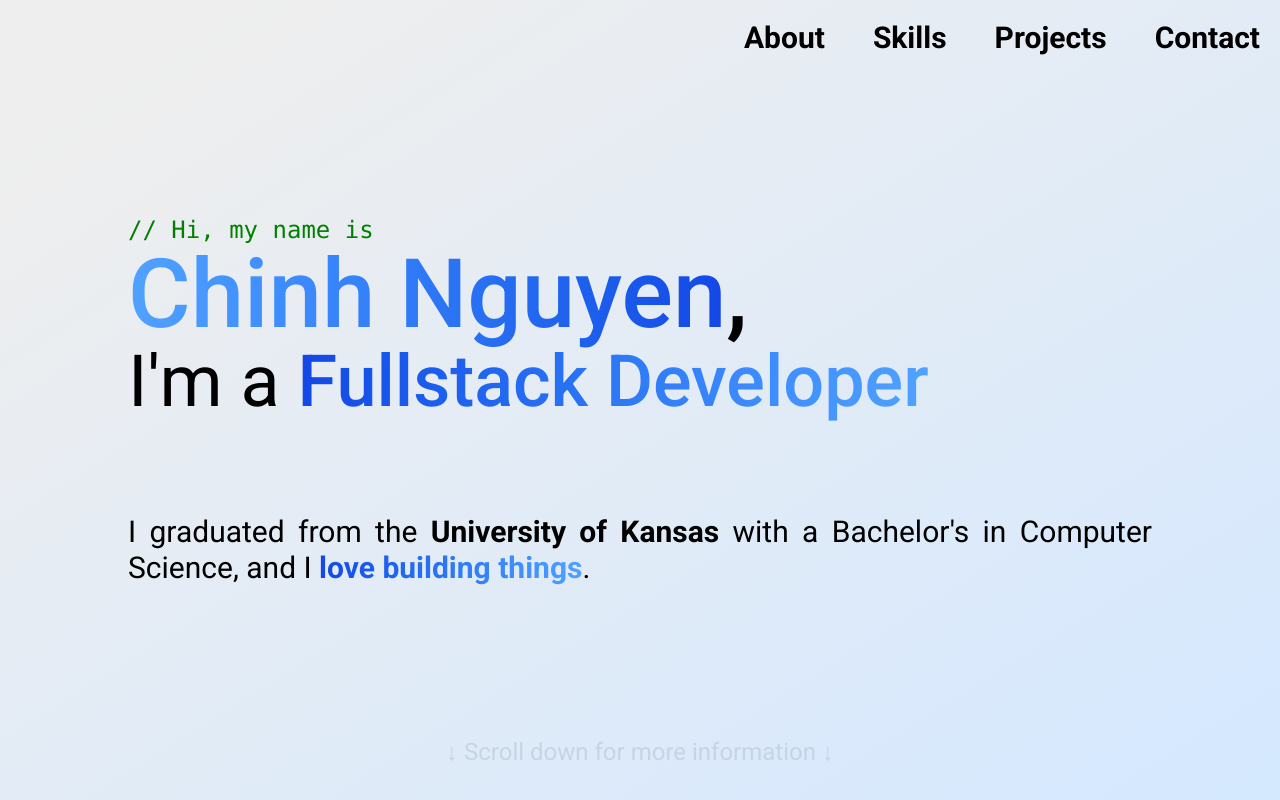
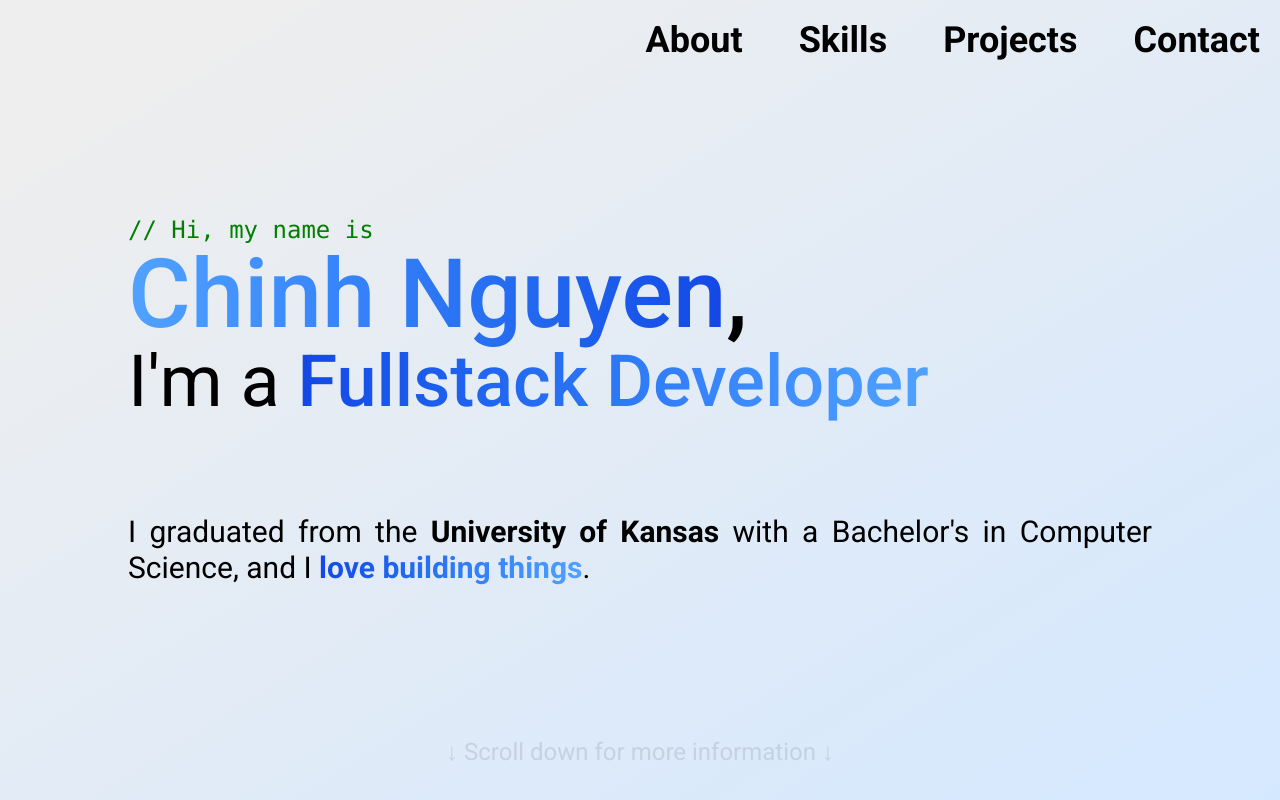
Before and after one commit to NguyenHChinh/nguyenhchinh.github.io, a React (Vite) app: page / in a window 1280 px wide. Shown: the top 800 px of the page. Built offline with nearby package versions, Linux system fonts and the light colour scheme.

Commit message:
style: gap with navbar, added max width with skill section, updated TypeScript description

```diff
--- a/src/App.jsx
+++ b/src/App.jsx
@@ -93,7 +93,8 @@ function App() {
       <div className={`transition-opacity duration-300 ${atTop ? 'opacity-0 pointer-events-none' : 'opacity-100'}`}>
         <CommentLine/>
 
-        <div className='skills-container w-9/10 sm:w-4/5'>
+        {/* Skills Section */}
+        <div className='skills-container w-9/10 sm:w-4/5 max-w-6xl'>
           <h1 className='skills-title w-full mb-7 sm:mb-6  xl:mb-4 text-3xl sm:text-4xl md:text-5xl lg:text-6xl xl:text-7xl font-bold text-left'>
             Here's what I use.
           </h1>
@@ -125,7 +126,7 @@ function App() {
           </div> */}
 
           <div className="w-full flex justify-center mt-8 md:mt-12 xl:mt-16 mb-10">
-            <div className="skills-list-container grid grid-cols-2 lg:grid-cols-3 2xl:grid-cols-4 gap-2 sm:gap-3 lg:gap-4 xl:gap-5 w-full max-w-8xl">
+            <div className="skills-list-container grid grid-cols-2 lg:grid-cols-3 2xl:grid-cols-4 gap-2 sm:gap-3 lg:gap-4 xl:gap-4 w-full max-w-8xl">
               {/* SKILLS: LANGUAGES SECTION */}
               <Skill
                 title={"JavaScript"}
@@ -144,7 +145,7 @@ function App() {
                 icon={cppIcon}/>
               <Skill
                 title={"TypeScript"}
-                description={"Javascript, but with rules"}
+                description={"JavaScript with types"}
                 type={"languages"}
                 icon={typescriptIcon}/>
               <Skill
--- a/src/components/Navbar.jsx
+++ b/src/components/Navbar.jsx
@@ -40,8 +40,8 @@ function Navbar() {
 
     return (
         <div className={`navbar-container transition-opacity duration-300 ${visible ? 'opacity-100' : 'opacity-0 pointer-events-none'}`}>
-        <nav className='text-2xl sm:text-3xl lg:text-3xl flex justify-center sm:justify-end items-center fixed top-5 right-5 left-5 sm:left-auto z-50 bg-transparent'>
-            <div className='flex gap-x-10 sm:gap-x-12 font-bold'>
+        <nav className='text-2xl sm:text-3xl xl:text-4xl flex justify-center sm:justify-end items-center fixed top-5 right-5 left-5 sm:left-auto z-50 bg-transparent'>
+            <div className='flex gap-x-10 sm:gap-x-12 lg:gap-x-14 font-bold'>
             {['About', 'Skills', 'Projects', 'Contact'].map((item) => (
                 <button
                 key={item}
--- a/src/index.css
+++ b/src/index.css
@@ -65,10 +65,10 @@ html{
 
 @keyframes fadeInOut {
     0%, 100% {
-        opacity: 0.25;
+        opacity: 0.30;
     }
     50% {
-        opacity: 0.75;
+        opacity: 0.70;
     }
 }
 
```
